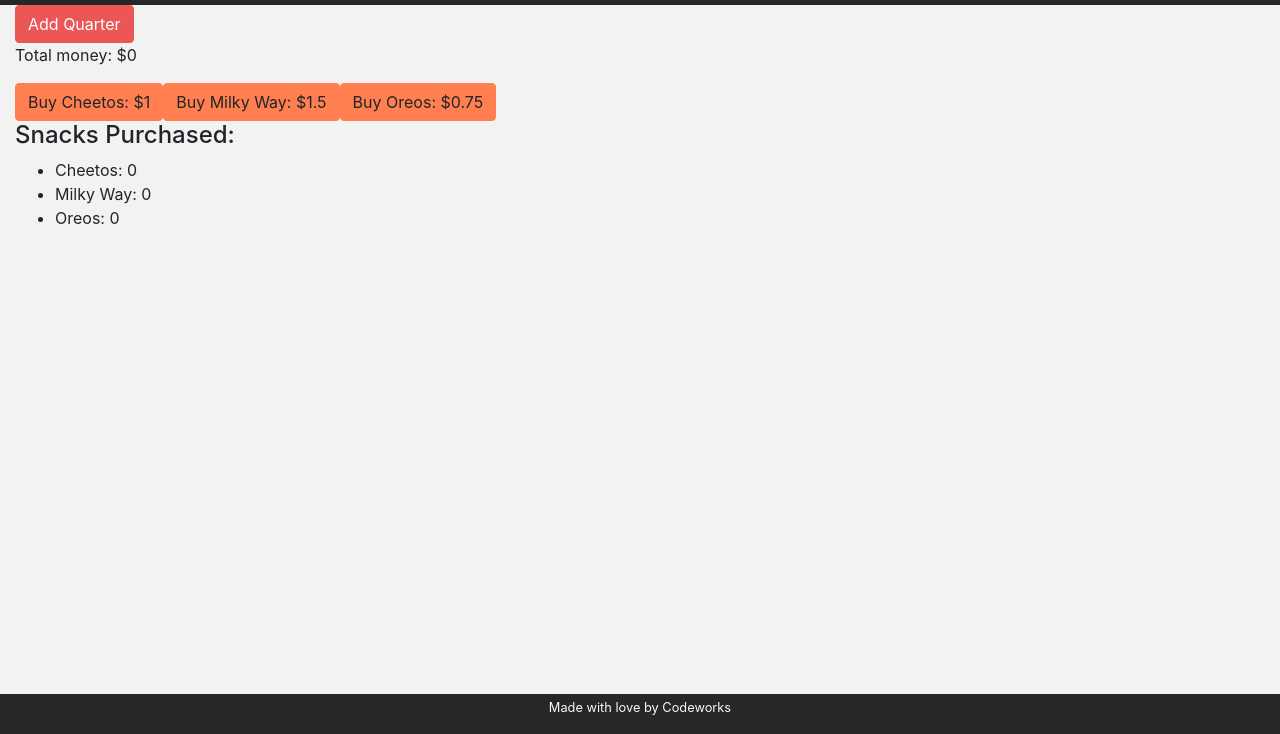
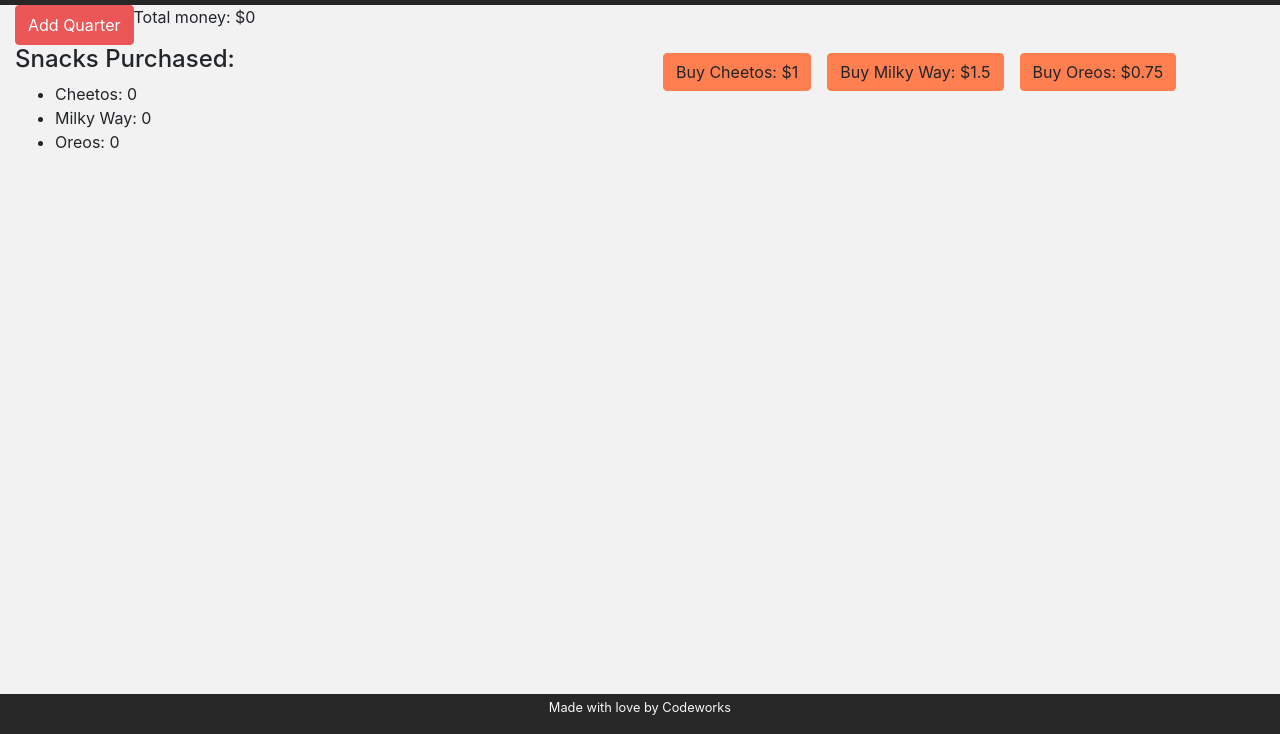
Before and after one commit to Toppedyk/vendr, a website with bundled scripts: page index.html in a window 1280 px wide. Shown: the part 66-800 px from the top of the page. Built offline with nearby package versions, Linux system fonts and the light colour scheme.

Commit message:
streamlined functions

```diff
--- a/app/Controllers/MoneyController.js
+++ b/app/Controllers/MoneyController.js
@@ -5,25 +5,22 @@
 function _draw(){
 let money = ProxyState.totalMoney;
 document.getElementById('total').innerHTML = `Total money: $${money}`
+}
 
-document.getElementById('count').innerHTML=
-`<div class="row">
-<div class="col" id='count'>
-    <h4>Snacks Purchased:</h4>
-    <ul>
-        <li>Cheetos: ${ProxyState.snacks[0].owned}</li>
-        <li>Milky Way: ${ProxyState.snacks[1].owned}</li>
-        <li>Oreos: ${ProxyState.snacks[2].owned}</li>
-    </ul>
-</div>
-</div>`
+function _drawPurchase(){
+  let template=''
+
+  ProxyState.snacks.forEach((snack,i)=>{
+    template+=`<li>${ProxyState.snacks[i].name}: ${ProxyState.snacks[i].owned}</li>`
+  })
+  document.getElementById('count').innerHTML=`${template}`
 }
 
 function _drawButton(){
   let template=''
 
   ProxyState.snacks.forEach((snack,i) => {
-    template += `<button class="btn btn-warning" onclick="app.moneyController.buySnack(${i})">Buy ${snack.name}: $${snack.price}</button>`
+    template += `<button class="btn btn-warning m-2" onclick="app.moneyController.buySnack(${i})">Buy ${snack.name}: $${snack.price}</button>`
   })
   document.getElementById('buttons').innerHTML=`${template}`;
 }
@@ -33,7 +30,9 @@
   constructor(){
     console.log('Money Controller')
     ProxyState.on('totalMoney',_draw)
+    ProxyState.on('totalMoney',_drawPurchase)
     _drawButton()
+    _drawPurchase()
   }
   addQuarter(){
     moneyService.addQuarter();
--- a/index.html
+++ b/index.html
@@ -23,31 +23,24 @@
 
 
     <main class="container-fluid">
-        <div class="row">
-        <div class="col">
+        <div class="row ">
+        <div class="col d-flex">
             <button class="btn btn-danger" onclick="app.moneyController.addQuarter()">Add Quarter</button>
             <p id='total'>Total money: $0</p>
         </div>
         </div>
 
-        <div class="row" >
+        <div class="row">
+            <div class="col" >
+                <h4>Snacks Purchased:</h4>
+                <ul id='count'>
+                </ul>
+            </div>
             <div class="col" id='buttons'>
-                <button class="btn btn-warning" onclick="app.moneyController.buySnack(0)">Buy Cheetos: $1.00</button>
-                <button class="btn btn-warning" onclick="app.moneyController.buySnack(1)">Buy Milky Way: $1.50</button>
-                <button class="btn btn-warning" onclick="app.moneyController.buySnack(2)">Buy Oreos: $0.75</button>
             </div>
         </div>
 
-        <div class="row">
-            <div class="col" id='count'>
-                <h4>Snacks Purchased:</h4>
-                <ul>
-                    <li>Cheetos: 0</li>
-                    <li>Milky Way: 0</li>
-                    <li>Oreos: 0</li>
-                </ul>
-            </div>
-        </div>
+
     </main>
 
 
```
